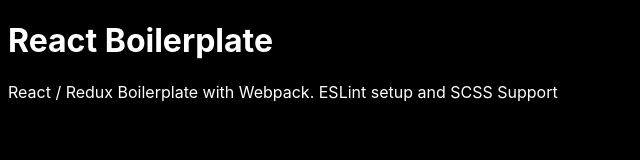
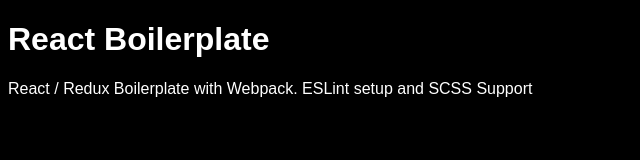
Before and after one commit to akarpas/react-redux-boilerplate, a React app: page / in a window 1280 px wide. Shown: the whole page, without its empty margins (0-640 px from the left). Built offline with nearby package versions, Linux system fonts and the light colour scheme.

Commit message:
chore: move css from html to App

```diff
--- a/src/components/App.scss
+++ b/src/components/App.scss
@@ -1,3 +1,9 @@
+body {
+  font-family: Arial, Helvetica, sans-serif;
+  background-color: black;
+  color: white;
+}
+
 .wrapper {
   display: flex;
   flex-flow: column;
--- a/src/index.html
+++ b/src/index.html
@@ -6,13 +6,6 @@
   <title>React App</title>
   <meta name="viewport" content="width=device-width, initial-scale=1">
 </head>
-<style>
-  body {
-    font-family: -apple-system, BlinkMacSystemFont, 'Segoe UI', Roboto, Oxygen, Ubuntu, Cantarell, 'Open Sans', 'Helvetica Neue', sans-serif;
-    background-color: black;
-    color: white;
-  }
-</style>
 <body>
   <div id="root"></div>
 </body>
```
